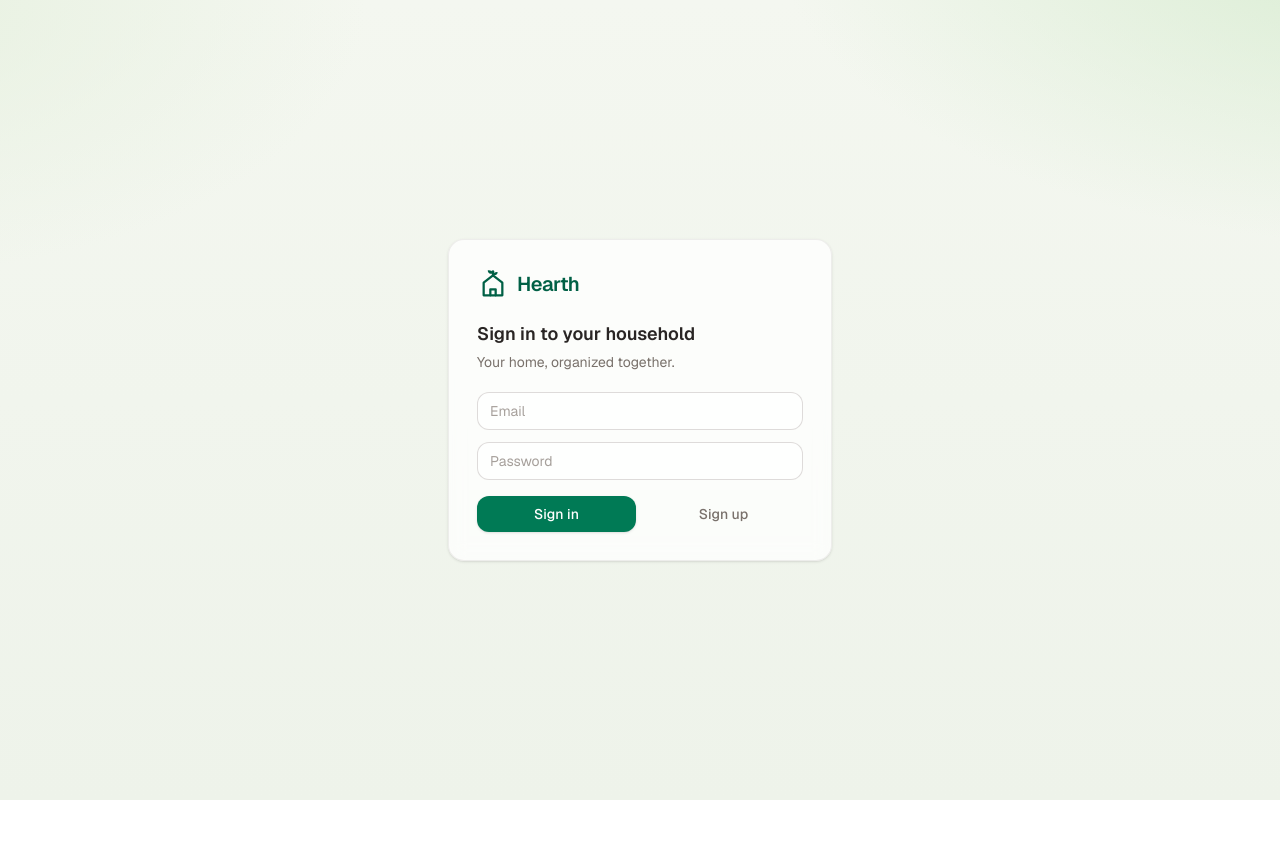
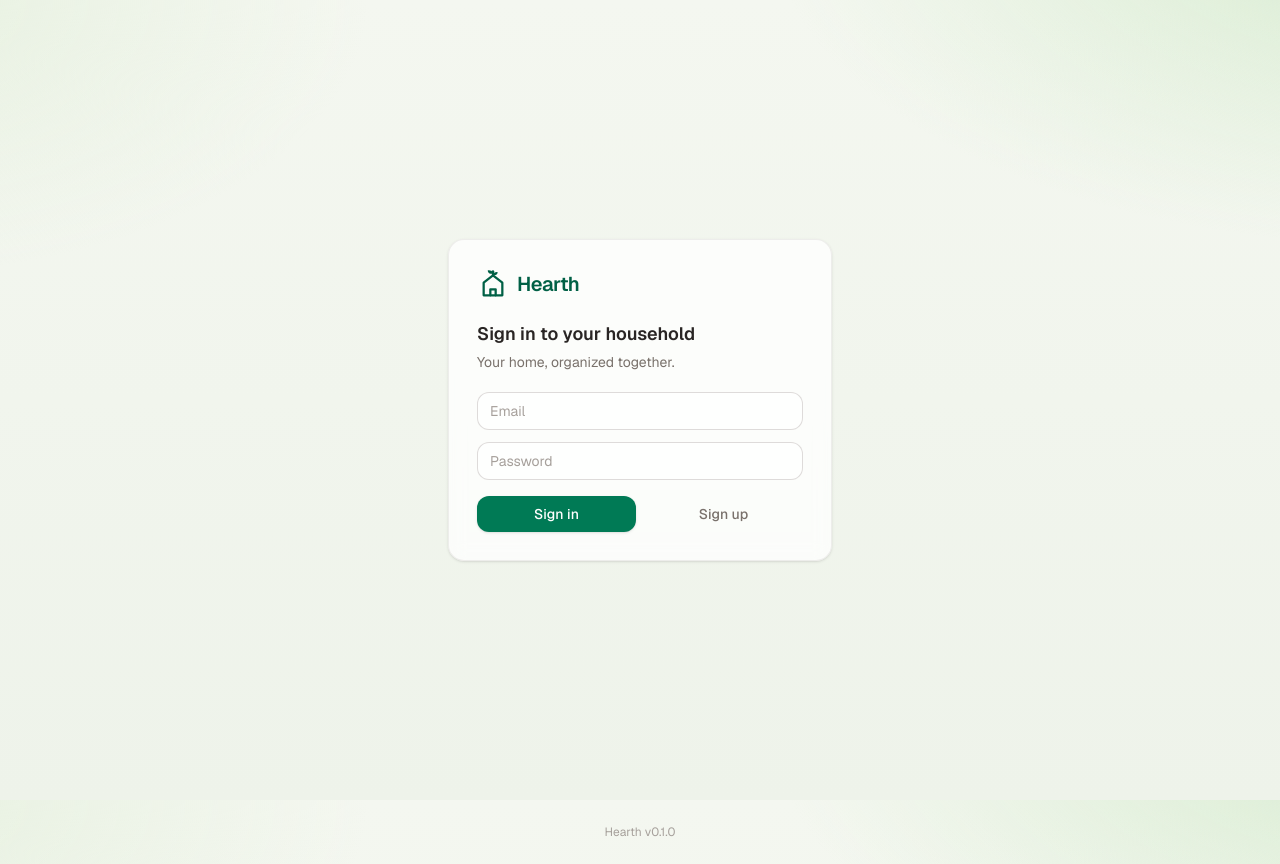
Before and after one commit to EthanWellsSr/Hearth, a Next.js app in the folder web/: page /login in a window 1280 px wide. Before the commit the page ends 800 px from the top, so only its background shows below. Built offline with nearby package versions, Linux system fonts and the light colour scheme.

Commit message:
add version footer reading package.json version

```diff
--- a/web/app/layout.tsx
+++ b/web/app/layout.tsx
@@ -1,5 +1,6 @@
 import type { Metadata } from "next";
 import { Geist, Geist_Mono } from "next/font/google";
+import pkg from "@/package.json";
 import "./globals.css";
 
 const geistSans = Geist({
@@ -20,7 +21,12 @@ export const metadata: Metadata = {
 export default function RootLayout({ children }: LayoutProps<"/">) {
   return (
     <html lang="en" className={`${geistSans.variable} ${geistMono.variable}`}>
-      <body>{children}</body>
+      <body>
+        {children}
+        <footer className="px-5 py-6 text-center text-xs text-stone-400 dark:text-stone-600">
+          Hearth v{pkg.version}
+        </footer>
+      </body>
     </html>
   );
 }
```
